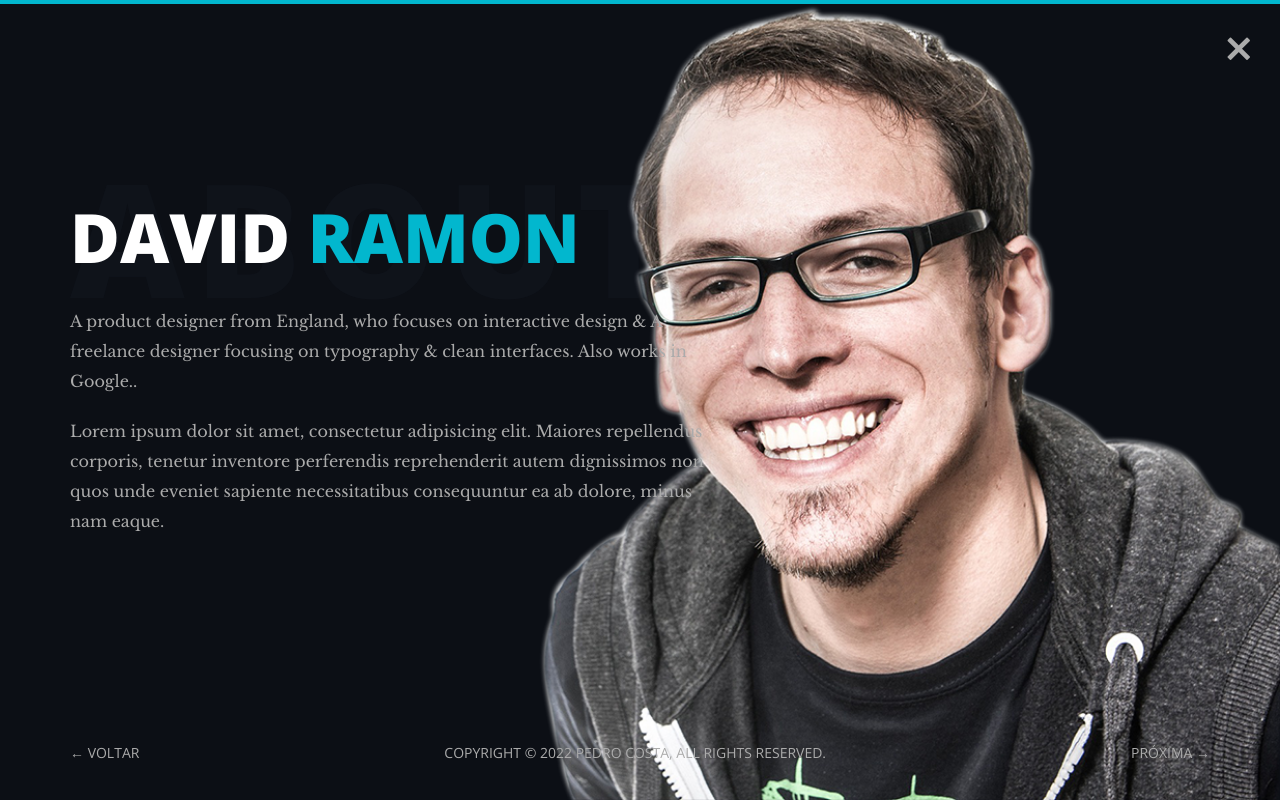
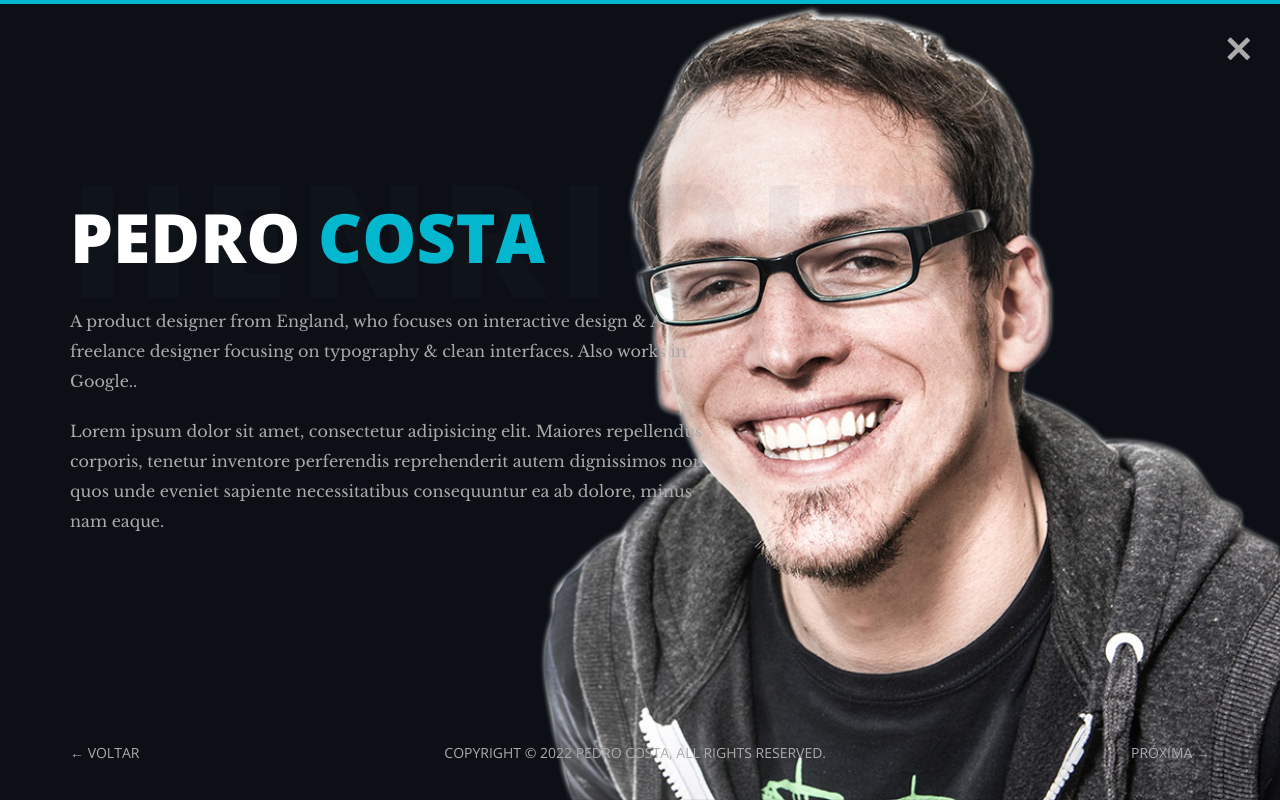
Before and after one commit to P3droCYB/Portf-lio, a website: page welcome.html in a window 1280 px wide. Drawn offline with nearby package versions, Linux system fonts and the light colour scheme; files whose address does not match are found by name.

Commit message:
Update welcome.html

```diff
--- a/welcome.html
+++ b/welcome.html
@@ -49,7 +49,7 @@
                         <div class="row">
                             <div class="col-xs-12 col-md-6 col-lg-7">
                                 <div class="page-title">
-                                    <h2>David <span class="primary">ramon</span> <span class="title-bg">About</span></h2>
+                                    <h2>Pedro <span class="primary">Costa</span> <span class="title-bg">Henrique</span></h2>
                                     <p>A product designer from England, who focuses on interactive design & A freelance designer focusing on typography & clean interfaces. Also works in Google..</p>
                                     <p>Lorem ipsum dolor sit amet, consectetur adipisicing elit. Maiores repellendus corporis, tenetur inventore perferendis reprehenderit autem dignissimos non quos unde eveniet sapiente necessitatibus consequuntur ea ab dolore, minus nam eaque.</p>
                                 </div>
```
